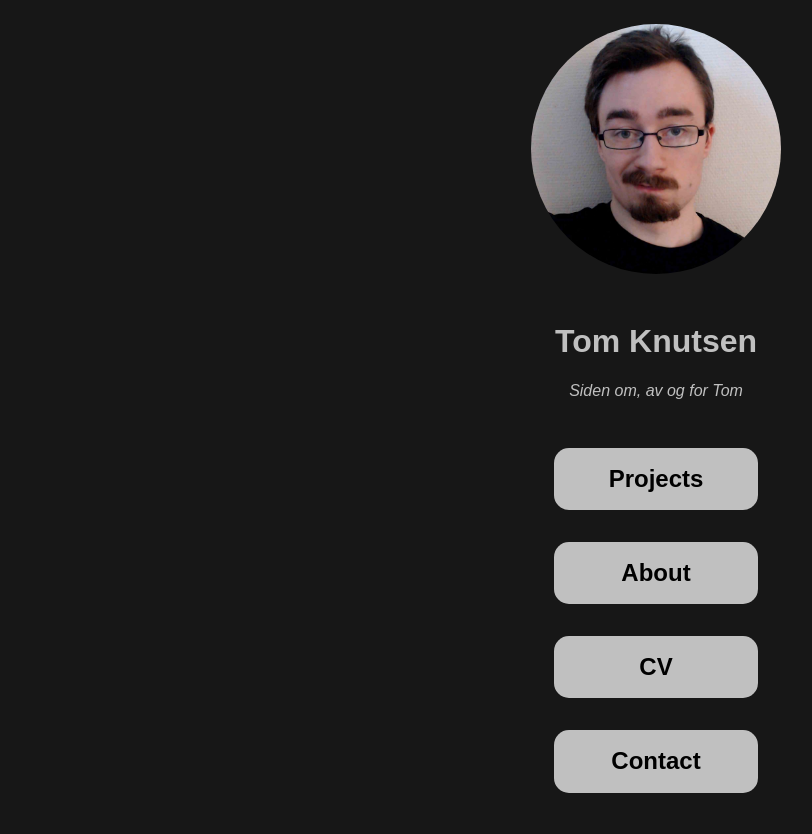
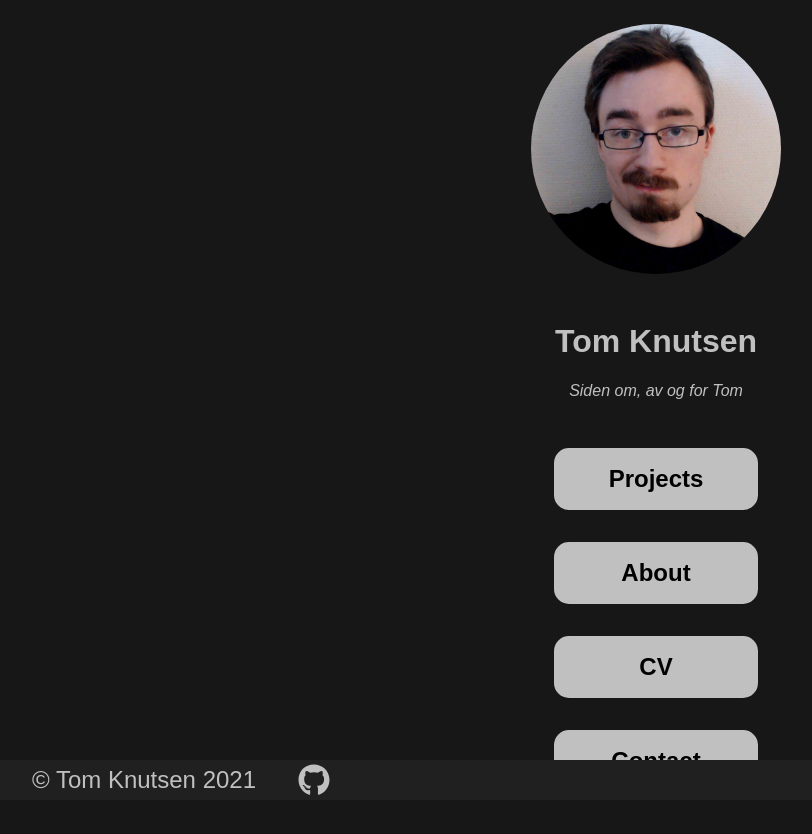
Before and after one commit to Emerald-12/my-portfolio, a React (Create React App) app: page / in a window 1280 px wide. Shown: the top 834 px of the page, without its empty margins (6-818 px from the left). Built offline with nearby package versions, Linux system fonts and the light colour scheme.

Commit message:
footer fix

```diff
--- a/src/App.js
+++ b/src/App.js
@@ -11,6 +11,8 @@ import Mobile from './Components/Mobile';
 // eslint-disable-next-line
 import { useEffect } from 'react';
 import Home from './Components/Home';
+import Footer from './Components/Footer'
+
 
 const ContentContainer = styled.div`
   position: absolute;
@@ -65,11 +67,13 @@ function App() {
   return (
 
     <div>
-        <GlobalStyles/>
+      <GlobalStyles/>
       <Switch>
         <Route exact path ='/' component={Home}/>
         <Route exact path='/m/' component={Mobile}/>
       </Switch>
+
+
     </div>
 
   );
--- a/src/Components/Home.js
+++ b/src/Components/Home.js
@@ -55,12 +55,13 @@ export default function Home() {
                     <Route  path = '/about' component = {About}/>
                     <Route  path = '/contact' component = {Contact} />
                     </ContentContainer>
-                <FooterWrapper>
-                    <Footer />
-                </FooterWrapper>
                 </Switch>
                 </ThemeProvider>
+
             </Router>
+            <FooterWrapper>
+                <Footer />
+            </FooterWrapper>
         </div>
     )
 }
```
